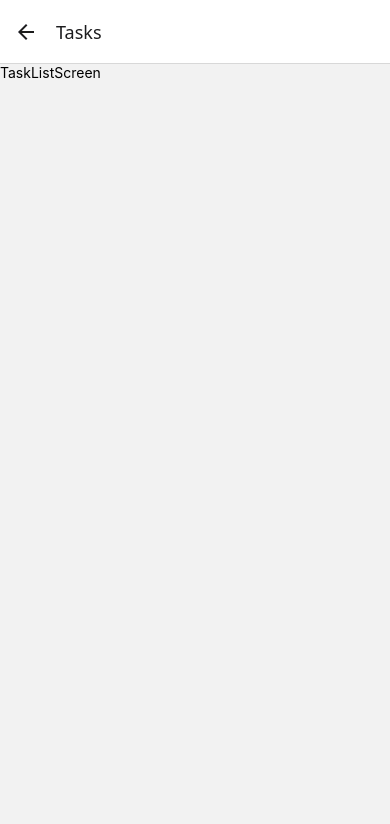
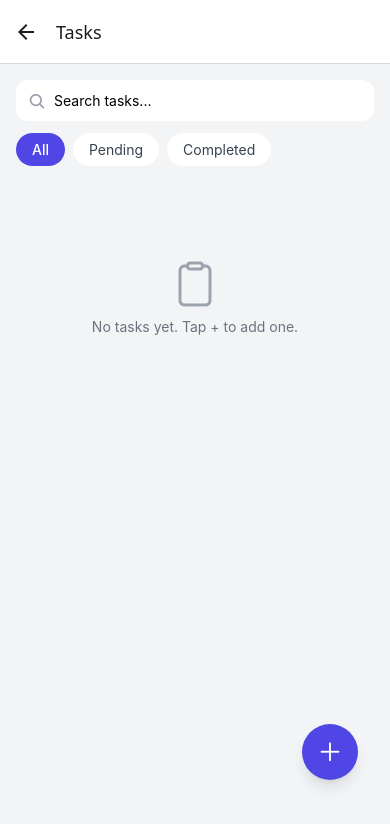
Before and after one commit to amarjec/taskflow-app, a React Native app: screen /TaskList in a window 390 px wide. Shown: the top 824 px of the page. Built offline with nearby package versions, Linux system fonts and the light colour scheme.

Commit message:
feat: add task list with search, filters, complete and delete

```diff
--- a/package.json
+++ b/package.json
@@ -3,6 +3,7 @@
   "version": "1.0.0",
   "main": "index.js",
   "dependencies": {
+    "@expo/vector-icons": "^15.1.1",
     "@react-native-async-storage/async-storage": "2.2.0",
     "@react-navigation/native": "^7.5.0",
     "@react-navigation/native-stack": "^7.20.0",
--- /dev/null
+++ b/src/components/TaskCard.js
@@ -0,0 +1,55 @@
+import { View, Text, Pressable } from 'react-native';
+import { Ionicons } from '@expo/vector-icons';
+
+const PRIORITY_STYLES = {
+  High: { bg: 'bg-red-100', text: 'text-red-700' },
+  Medium: { bg: 'bg-yellow-100', text: 'text-yellow-700' },
+  Low: { bg: 'bg-green-100', text: 'text-green-700' },
+};
+
+export default function TaskCard({ task, onPress, onToggle, onDelete }) {
+  const done = task.status === 'Completed';
+  const p = PRIORITY_STYLES[task.priority] || PRIORITY_STYLES.Low;
+
+  return (
+    <Pressable
+      onPress={onPress}
+      className="mb-3 flex-row items-center rounded-xl bg-white p-4 shadow-sm"
+    >
+      {/* Checkbox */}
+      <Pressable onPress={onToggle} hitSlop={10} className="mr-3">
+        <Ionicons
+          name={done ? 'checkbox' : 'square-outline'}
+          size={26}
+          color={done ? '#16a34a' : '#9ca3af'}
+        />
+      </Pressable>
+
+      {/* Task info */}
+      <View className="flex-1">
+        <Text
+          className={`text-base font-semibold ${done ? 'text-gray-400 line-through' : 'text-gray-900'}`}
+          numberOfLines={1}
+        >
+          {task.title}
+        </Text>
+
+        <View className="mt-1 flex-row items-center">
+          <Text className="mr-2 text-xs text-gray-500">{task.category}</Text>
+          <View className={`rounded-full px-2 py-0.5 ${p.bg}`}>
+            <Text className={`text-xs font-medium ${p.text}`}>{task.priority}</Text>
+          </View>
+        </View>
+
+        <Text className="mt-1 text-xs text-gray-500">
+          Start: {task.startDate}  •  Due: {task.dueDate}
+        </Text>
+      </View>
+
+      {/* Delete */}
+      <Pressable onPress={onDelete} hitSlop={10} className="ml-2">
+        <Ionicons name="trash-outline" size={22} color="#ef4444" />
+      </Pressable>
+    </Pressable>
+  );
+}
--- a/src/screens/TaskListScreen.js
+++ b/src/screens/TaskListScreen.js
@@ -1,12 +1,112 @@
-import { View, Text } from 'react-native'
-import React from 'react'
+import { useState, useMemo } from 'react';
+import { View, Text, FlatList, TextInput, Pressable, ActivityIndicator, Alert } from 'react-native';
+import { Ionicons } from '@expo/vector-icons';
+import { useTasks } from '../context/TaskContext';
+import TaskCard from '../components/TaskCard';
 
-const TaskListScreen = () => {
+const FILTERS = ['All', 'Pending', 'Completed'];
+
+export default function TaskListScreen({ navigation }) {
+  const { tasks, loading, error, toggleComplete, deleteTask } = useTasks();
+  const [filter, setFilter] = useState('All');
+  const [search, setSearch] = useState('');
+
+  // Recalculate only when tasks, filter or search change
+  const visibleTasks = useMemo(() => {
+    const q = search.trim().toLowerCase();
+    return tasks.filter((t) => {
+      const matchesFilter = filter === 'All' || t.status === filter;
+      const matchesSearch =
+        !q ||
+        t.title.toLowerCase().includes(q) ||
+        (t.category || '').toLowerCase().includes(q) ||
+        (t.description || '').toLowerCase().includes(q);
+      return matchesFilter && matchesSearch;
+    });
+  }, [tasks, filter, search]);
+
+  function confirmDelete(task) {
+    Alert.alert('Delete task', `Delete "${task.title}"?`, [
+      { text: 'Cancel', style: 'cancel' },
+      { text: 'Delete', style: 'destructive', onPress: () => deleteTask(task.id) },
+    ]);
+  }
+
+  // ---- Loading and error states ----
+  if (loading) {
+    return (
+      <View className="flex-1 items-center justify-center bg-gray-100">
+        <ActivityIndicator size="large" color="#4f46e5" />
+      </View>
+    );
+  }
+
+  if (error) {
+    return (
+      <View className="flex-1 items-center justify-center bg-gray-100 p-6">
+        <Text className="text-center text-red-600">{error}</Text>
+      </View>
+    );
+  }
+
+  // ---- Main UI ----
   return (
-    <View>
-      <Text>TaskListScreen</Text>
+    <View className="flex-1 bg-gray-100">
+      {/* Search box */}
+      <View className="mx-4 mt-4 flex-row items-center rounded-xl bg-white px-3">
+        <Ionicons name="search" size={18} color="#9ca3af" />
+        <TextInput
+          className="ml-2 flex-1 py-3"
+          placeholder="Search tasks..."
+          value={search}
+          onChangeText={setSearch}
+        />
+      </View>
+
+      {/* Filter tabs */}
+      <View className="mx-4 my-3 flex-row">
+        {FILTERS.map((f) => (
+          <Pressable
+            key={f}
+            onPress={() => setFilter(f)}
+            className={`mr-2 rounded-full px-4 py-2 ${filter === f ? 'bg-indigo-600' : 'bg-white'}`}
+          >
+            <Text className={filter === f ? 'font-medium text-white' : 'text-gray-700'}>{f}</Text>
+          </Pressable>
+        ))}
+      </View>
+
+      {/* List */}
+      <FlatList
+        data={visibleTasks}
+        keyExtractor={(item) => item.id}
+        contentContainerClassName="px-4 pb-24"
+        renderItem={({ item }) => (
+          <TaskCard
+            task={item}
+            onPress={() => navigation.navigate('TaskDetails', { taskId: item.id })}
+            onToggle={() => toggleComplete(item.id)}
+            onDelete={() => confirmDelete(item)}
+          />
+        )}
+        ListEmptyComponent={
+          <View className="mt-20 items-center">
+            <Ionicons name="clipboard-outline" size={48} color="#9ca3af" />
+            <Text className="mt-2 text-gray-500">
+              {tasks.length === 0 ? 'No tasks yet. Tap + to add one.' : 'No tasks match your search.'}
+            </Text>
+          </View>
+        }
+      />
+
+      {/* Floating add button */}
+      <Pressable
+        onPress={() => navigation.navigate('AddEditTask')}
+        className="absolute bottom-16 right-8 h-14 w-14 items-center justify-center rounded-full bg-indigo-600 shadow-lg"
+      >
+        <Ionicons name="add" size={30} color="white" />
+      </Pressable>
+
     </View>
-  )
+  );
 }
-
-export default TaskListScreen
```
Also changed, not shown: 1 other file (tests, documents, lock files or other folders).
